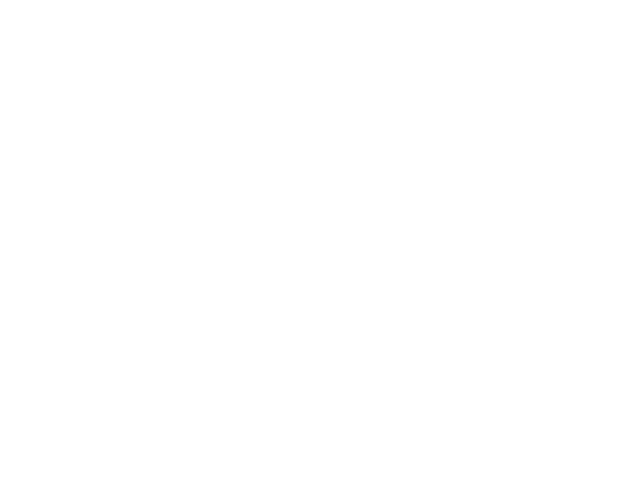
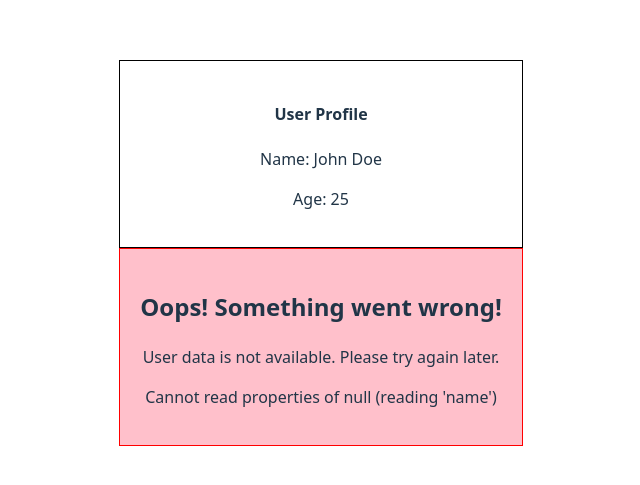
Before and after one commit to agangrade5/React-Practice, a React (Vite) app in the folder first-app/: page / in a window 1280 px wide. Shown: the part 147-632 px from the top of the page, without its empty margins (319-959 px from the left). Built offline with nearby package versions, Linux system fonts and the light colour scheme.

Commit message:
Create error boundary example implement.

```diff
--- a/first-app/src/App.jsx
+++ b/first-app/src/App.jsx
@@ -67,8 +67,10 @@
 import PostWithoutLazy from './components/lazy-loading/PostWithoutLazy'
 import PostWithLazy from './components/lazy-loading/PostWithLazy'
 import LazyRoute from './components/lazy-loading/lazyRoute'
-//create-portal
+//create-portal example
 import Example1 from './components/create-portal/Example1'
+//error-boundary example
+import ExampleErrorBoundary from './components/error-boundaries/ExampleErrorBoundary'
 
 function App() {
     const fruits = ["Apple", "Orange", "Kiwi", "Banana", "Watermelon", "Papaya"];
@@ -162,6 +164,9 @@
 
             {/* Create Portal example */}
             {/* <Example1 /> */}
+
+            {/* Error Boundary example */}
+            <ExampleErrorBoundary />
         </>
     )
 }
--- /dev/null
+++ b/first-app/src/components/error-boundaries/ErrorBoundary.jsx
@@ -0,0 +1,34 @@
+import { Component } from "react";
+
+class ErrorBoundary extends Component{
+    constructor(props){
+        super(props);
+        this.state = { hasError: false, error: null, errorInfo: null }
+    }
+
+    static getDerivedStateFromError(error){
+        return { hasError: true, error: error }
+    }
+
+    componentDidCatch(error, errorInfo){
+        console.log("ErrorBoundary caught an error:", error, errorInfo);
+    }
+
+    render(){
+        if(this.state.hasError){
+            // return <h2>Something went wrong!</h2>;
+            return (
+                <div style={{ border: '1px solid red', background: "pink" , padding: '20px' }}>
+                    <h2>Oops! Something went wrong!</h2>
+                    <p>{this.props.fallback}</p>
+                    <p>{this.state.error.message}</p>
+                </div>
+            )
+        }
+
+        // If no error, render children components
+        return this.props.children;
+    }
+}
+
+export default ErrorBoundary;
--- /dev/null
+++ b/first-app/src/components/error-boundaries/ExampleErrorBoundary.jsx
@@ -0,0 +1,30 @@
+import ErrorBoundary from './ErrorBoundary';
+import UserProfile from './UserProfile';
+
+const ExampleErrorBoundary = () => {
+    const userData = {
+        name: "John Doe",
+        age: 25,
+    };
+
+    const userData1 = null;
+
+    return (
+        <div>
+            {/* blank data will throw error */}
+            {/* <UserProfile userData={userData} />
+            <UserProfile userData={userData1} /> */}
+
+            {/* ErrorBoundary will catch error */}
+            <ErrorBoundary>
+                <UserProfile userData={userData} />
+            </ErrorBoundary>
+
+            <ErrorBoundary fallback="User data is not available. Please try again later.">
+                <UserProfile userData={userData1} />
+            </ErrorBoundary>
+        </div>
+    )
+}
+
+export default ExampleErrorBoundary
--- /dev/null
+++ b/first-app/src/components/error-boundaries/UserProfile.jsx
@@ -0,0 +1,17 @@
+import React from 'react'
+
+const UserProfile = ({ userData }) => {
+
+   const username = userData.name;
+   const age = userData.age;
+
+    return (
+        <div style={{ border: '1px solid #000', padding: '20px' }}>
+            <h4>User Profile</h4>
+            <p>Name: {username}</p>
+            <p>Age: {age}</p>
+      </div>
+    )
+}
+
+export default UserProfile
```
